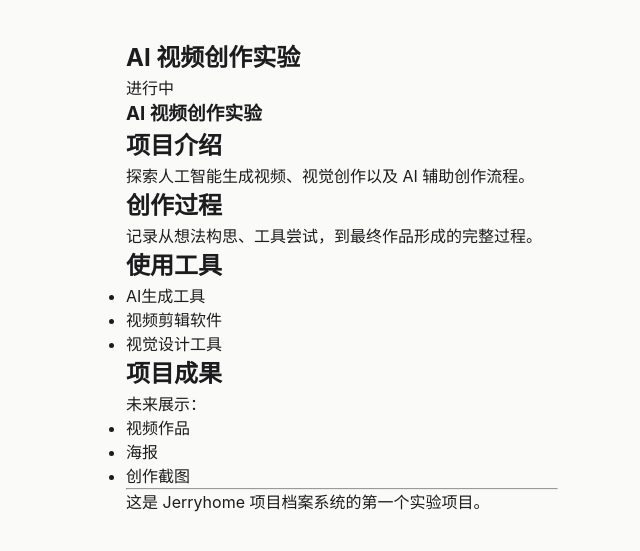
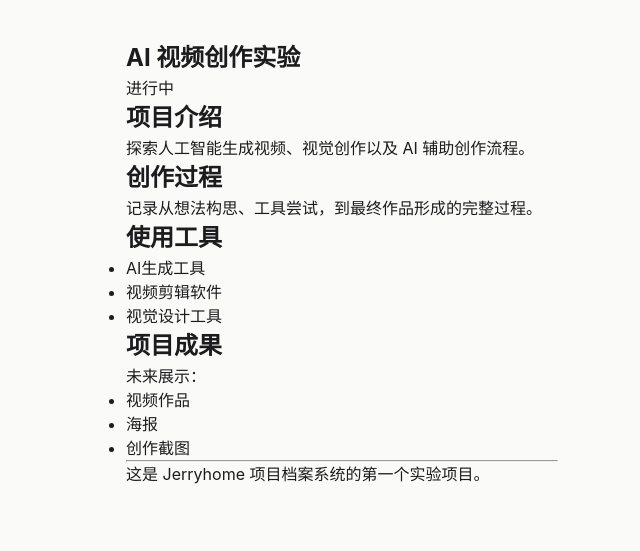
Before and after one commit to Jerry-Future666/Jerryhome, a Jekyll site: the page built from _projects/ai-video.md, in a window 1280 px wide. Shown: the top 551 px of the page, without its empty margins (298-938 px from the left). Built offline with Jekyll 4.4.1, drawn with Linux system fonts in a browser that asks for light colours.

Commit message:
Remove project title from ai-video.md

```diff
--- a/_projects/ai-video.md
+++ b/_projects/ai-video.md
@@ -5,7 +5,6 @@ date: 2026-08-09
 status: 进行中
 ---
 
-# AI 视频创作实验
 
 
 ## 项目介绍
```
